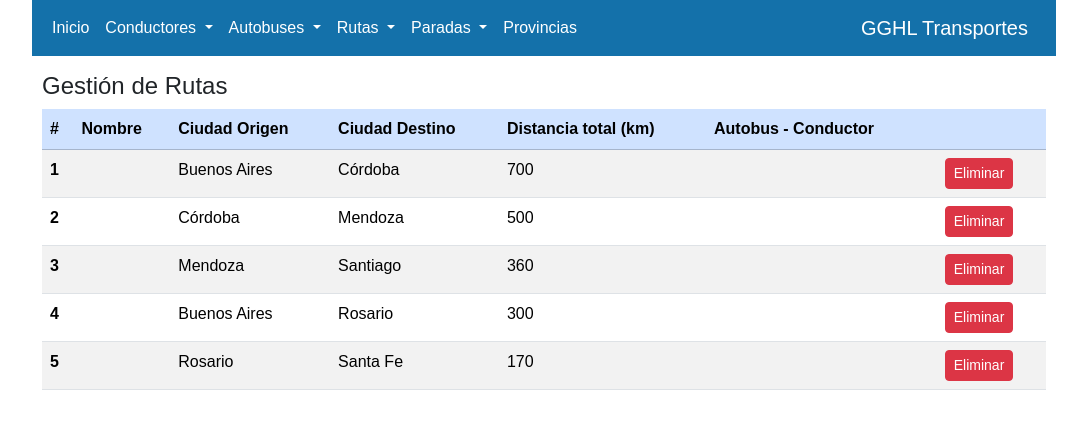
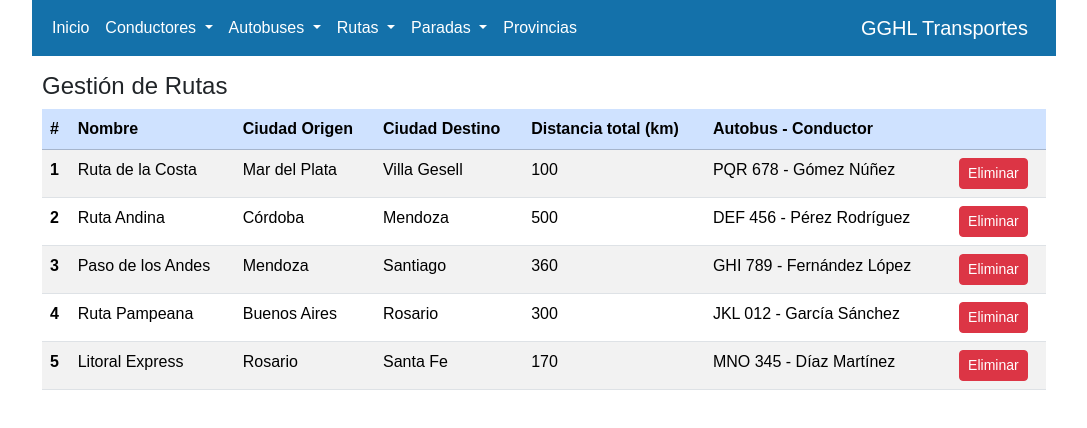
Before and after one commit to Gabriel-IFTS24/GGHL_NG, an Angular app: page /rutas-gestion in a window 1280 px wide. Shown: the top 428 px of the page, without its empty margins (96-1183 px from the left). Built offline with nearby package versions, Linux system fonts and the light colour scheme.

Commit message:
Correccion de datos del localStorage de ruta.service

```diff
--- a/src/app/servicios/ruta.service.ts
+++ b/src/app/servicios/ruta.service.ts
@@ -41,12 +41,20 @@ export class RutaService {
   public obtenerRutas(): Ruta[] {
     let localStorageRutas = localStorage.getItem('rutas');
 
+    // return localStorageRutas == null ? [
+    //   { id: 1, origen: "Buenos Aires", destino: "Córdoba", distanciaKm: 700 },
+    //   { id: 2, origen: "Córdoba", destino: "Mendoza", distanciaKm: 500},
+    //   { id: 3, origen: "Mendoza", destino: "Santiago", distanciaKm: 360},
+    //   { id: 4, origen: "Buenos Aires", destino: "Rosario", distanciaKm: 300},
+    //   { id: 5, origen: "Rosario", destino: "Santa Fe", distanciaKm: 170}
+    // ] : JSON.parse(localStorageRutas);
+
     return localStorageRutas == null ? [
-      { id: 1, origen: "Buenos Aires", destino: "Córdoba", distanciaKm: 700 },
-      { id: 2, origen: "Córdoba", destino: "Mendoza", distanciaKm: 500},
-      { id: 3, origen: "Mendoza", destino: "Santiago", distanciaKm: 360},
-      { id: 4, origen: "Buenos Aires", destino: "Rosario", distanciaKm: 300},
-      { id: 5, origen: "Rosario", destino: "Santa Fe", distanciaKm: 170}
+      { id: 1, nombre: "Ruta de la Costa", origen: "Mar del Plata", destino: "Villa Gesell", distanciaKm: 100, colectivo: "PQR 678 - Gómez Núñez" },
+      { id: 2, nombre: "Ruta Andina", origen: "Córdoba", destino: "Mendoza", distanciaKm: 500, colectivo: "DEF 456 - Pérez Rodríguez" },
+      { id: 3, nombre: "Paso de los Andes", origen: "Mendoza", destino: "Santiago", distanciaKm: 360, colectivo: "GHI 789 - Fernández López" },
+      { id: 4, nombre: "Ruta Pampeana", origen: "Buenos Aires", destino: "Rosario", distanciaKm: 300, colectivo: "JKL 012 - García Sánchez" },
+      { id: 5, nombre: "Litoral Express", origen: "Rosario", destino: "Santa Fe", distanciaKm: 170, colectivo: "MNO 345 - Díaz Martínez" }
     ] : JSON.parse(localStorageRutas);
   }
 
```
